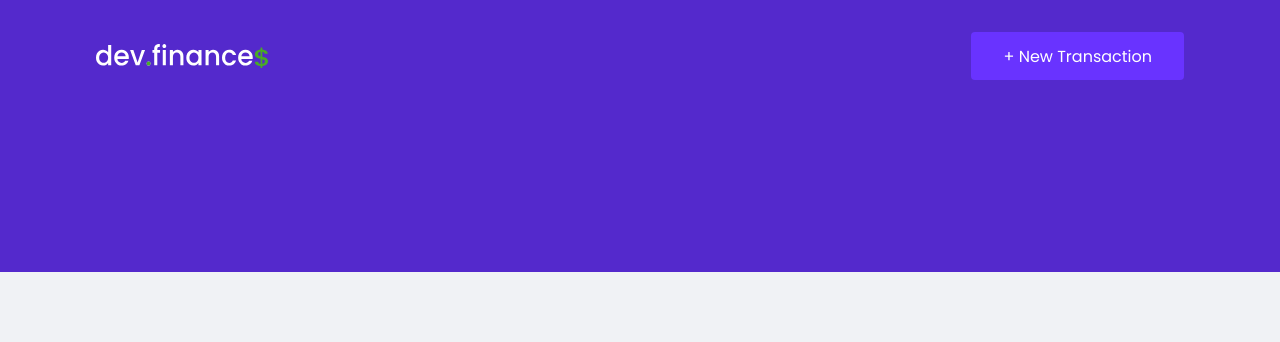
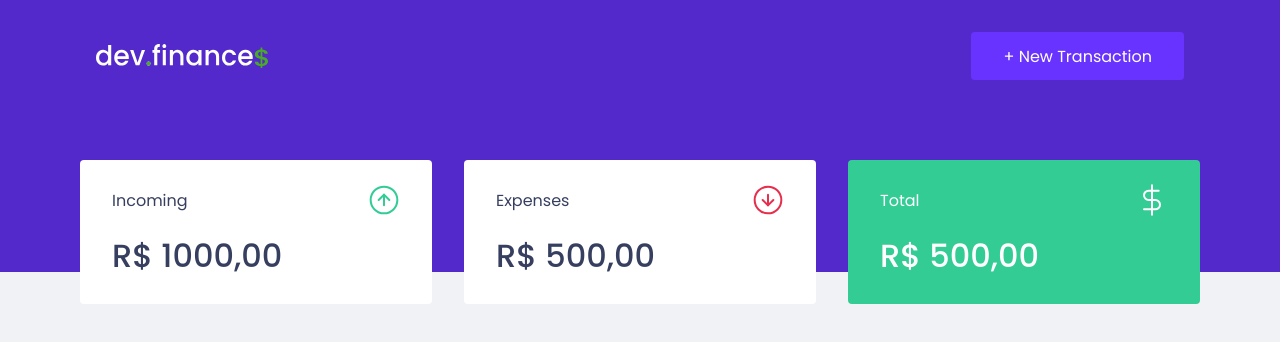
Before and after one commit to driellyps/devfinances2.0, a React (Create React App) app: page / in a window 1280 px wide. Shown: the top 342 px of the page. Built offline with nearby package versions, Linux system fonts and the light colour scheme.

Commit message:
dashboard & summary components

```diff
--- a/public/index.html
+++ b/public/index.html
@@ -10,7 +10,7 @@
     <title>dev.finance$</title>
     <link rel="shortcut icon" href="favicon.png" type="image/png">
 
-    <link href="https://fonts.googleapis.com/css2?family=Poppins:wght@400;600&display=swap" rel="stylesheet">
+    <link href="https://fonts.googleapis.com/css2?family=Poppins:wght@400;500;600&display=swap" rel="stylesheet">
   </head>
   <body>
     <noscript>You need to enable JavaScript to run this app.</noscript>
--- a/src/App.tsx
+++ b/src/App.tsx
@@ -1,11 +1,13 @@
 import { GlobalStyle } from "./styles/global"
 import { Header } from "./components/Header"
+import { Dashboard } from "./components/Dashboard"
 
 export function App() {
   return (
     <>
       <GlobalStyle />
       <Header />
+      <Dashboard />
     </>
   );
 }
--- /dev/null
+++ b/src/components/Dashboard/index.tsx
@@ -0,0 +1,10 @@
+import { Summary } from '../Summary'
+import { Container } from './styles'
+
+export function Dashboard() {
+	return(
+		<Container>
+      <Summary />
+		</Container>
+	)
+}
--- /dev/null
+++ b/src/components/Dashboard/styles.ts
@@ -0,0 +1,6 @@
+import styled from 'styled-components';
+
+export const Container = styled.main`
+	max-width: 1120px;
+	margin: 0 auto;
+`
--- /dev/null
+++ b/src/components/Summary/index.tsx
@@ -0,0 +1,32 @@
+import { Container } from './styles'
+import incomeImg from '../../assets/entries.svg'
+import expensesImg from '../../assets/expenses.svg'
+import totalImg from '../../assets/total.svg'
+
+export function Summary() {
+	return(
+    <Container>
+      <div>
+        <header>
+          <p>Incoming</p>
+          <img src={incomeImg} alt="Incoming"/>
+        </header>
+        <strong>R$ 1000,00</strong>
+      </div>
+      <div>
+        <header>
+          <p>Expenses</p>
+          <img src={expensesImg} alt="Expenses"/>
+        </header>
+        <strong>R$ 500,00</strong>
+      </div>
+      <div className="highlight-background">
+        <header>
+          <p>Total</p>
+          <img src={totalImg} alt="Total"/>
+        </header>
+        <strong>R$ 500,00</strong>
+      </div>
+    </Container>
+	)
+}
--- /dev/null
+++ b/src/components/Summary/styles.ts
@@ -0,0 +1,35 @@
+import styled from 'styled-components';
+
+export const Container = styled.div`
+	display: grid;
+	grid-template-columns: repeat(3, 1fr);
+  grid-gap: 2rem;
+	margin-top: -7rem;
+
+  div {
+    background: var(--shape);
+    padding: 1.5rem 2rem;
+    border-radius: 0.25rem;
+    color: var(--text-title);
+
+    &.highlight-background {
+      background: var(--green);
+      color: #FFF;
+    }
+
+    header {
+      display: flex;
+      align-items: center;
+      justify-content: space-between;
+    }
+
+    strong {
+      display: block;
+      margin-top: 1rem;
+      font-size: 2rem;
+      font-weight: 500;
+      line-height: 3rem;
+    }
+  }
+
+`
--- a/src/styles/global.ts
+++ b/src/styles/global.ts
@@ -4,6 +4,7 @@
 	:root {
 		--background: #f0f2f5;
 		--red: #E52E4D;
+		--green: #33CC95;
 		--blue: #5429CC;
 		--blue-light: #6933FF;
 		--text-title: #363F5F;
```
Also changed, not shown: 1 other file (tests, documents, lock files or other folders).
